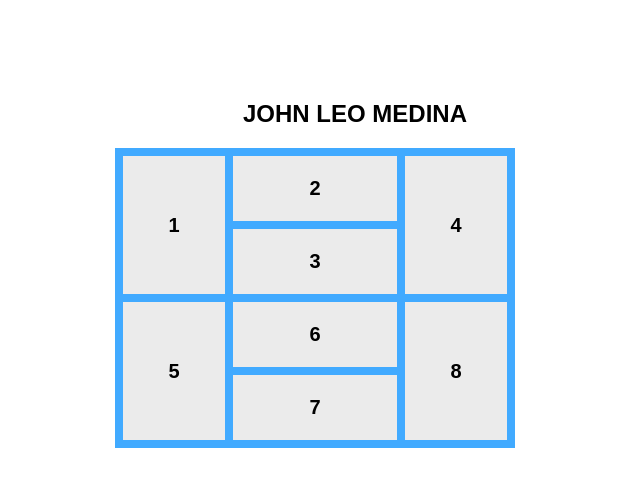
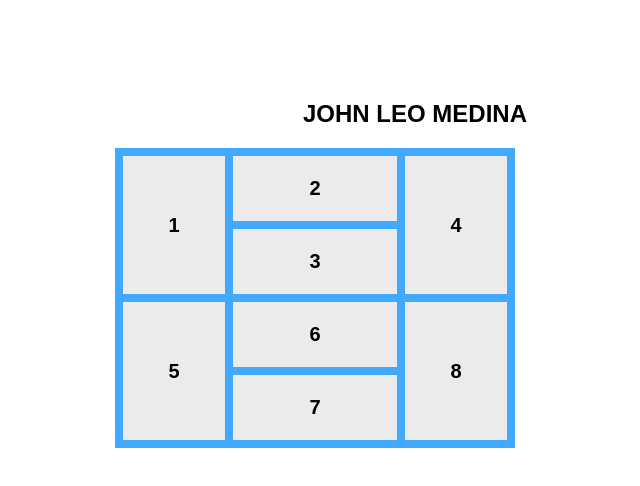
Before and after one commit to winterkeii/cpeitel3prelim1, a plain HTML site: page index.html in a window 1280 px wide. Shown: the whole page, without its empty margins (325-965 px from the left). Drawn offline with Linux system fonts and the light colour scheme.

Commit message:
Update style.css

```diff
--- a/style.css
+++ b/style.css
@@ -4,7 +4,7 @@ body {
     margin-top: 100px;
 }
 h2{
-    margin-left: 560px;
+    margin-left: 620px;
 }
 table {
     margin-top: 100px;
```
